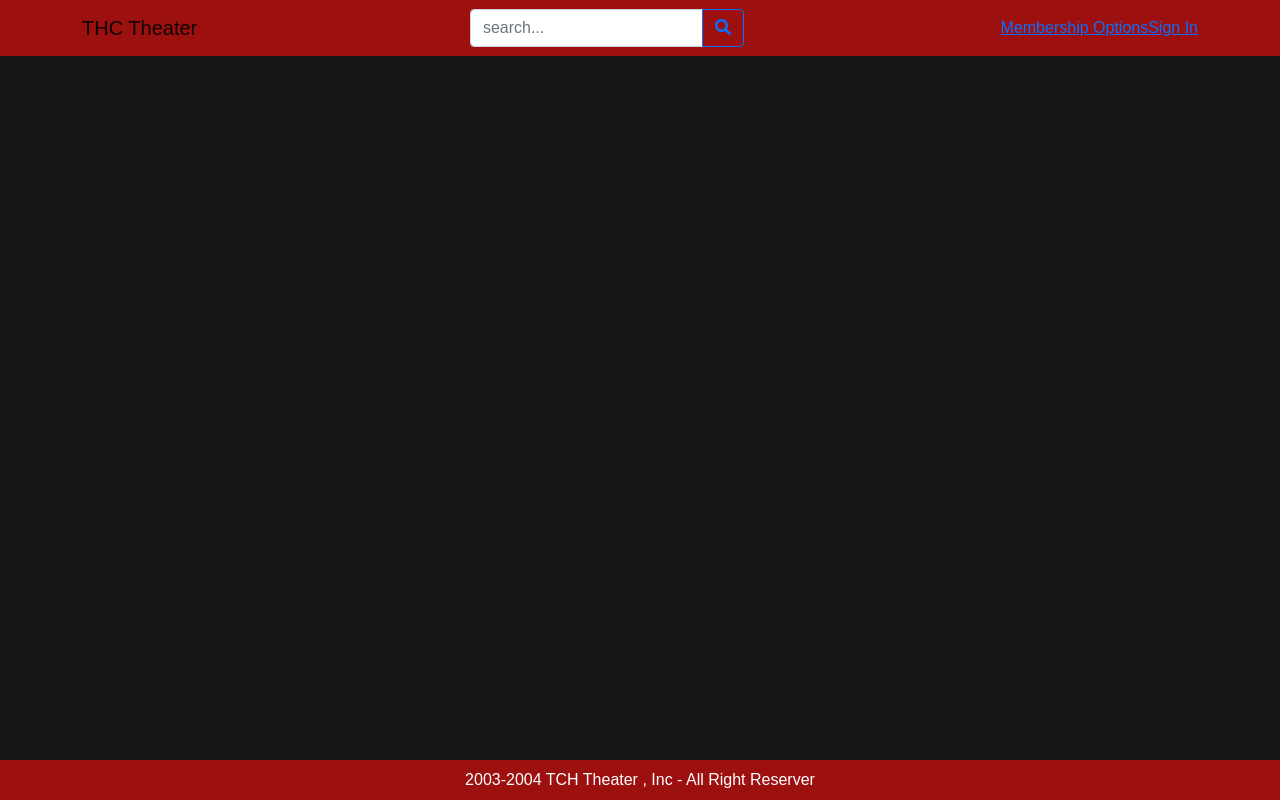
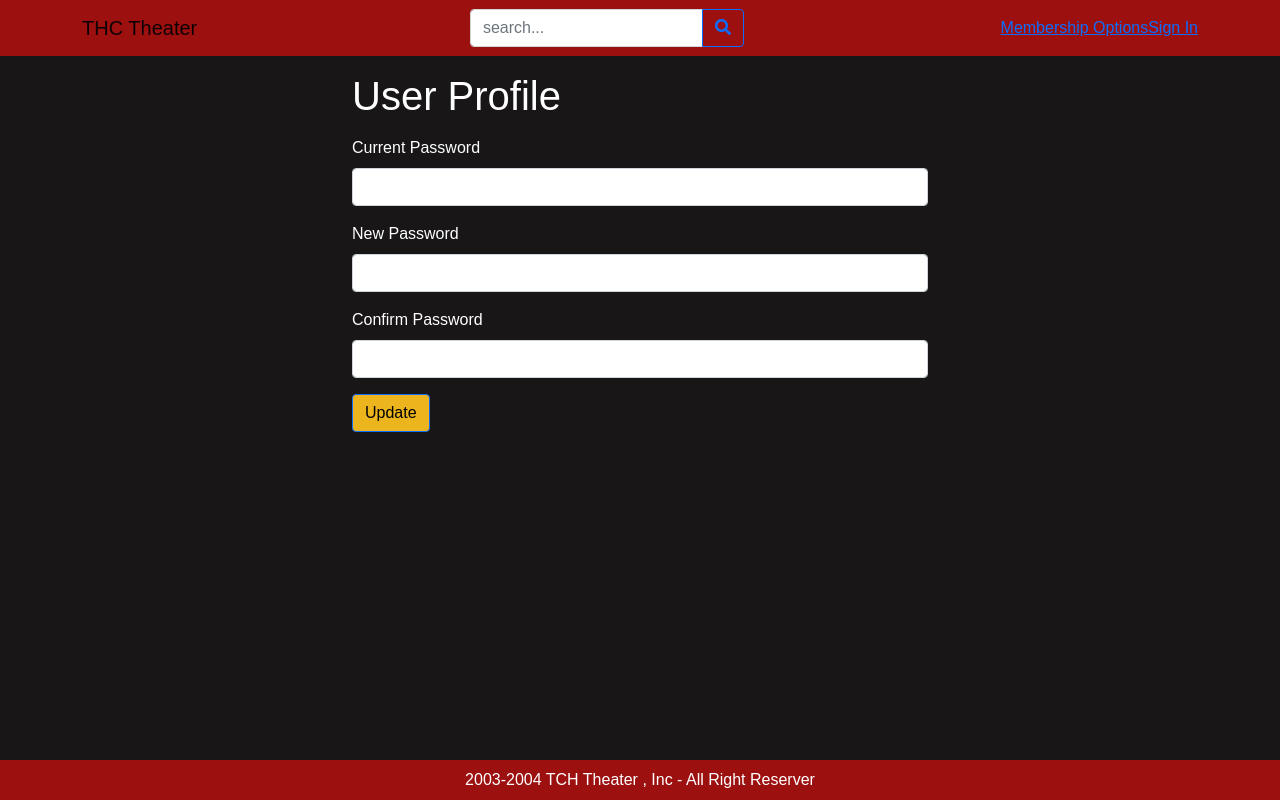
Before and after one commit to thuyluu9595/Movie-Theater-Club, a React (Create React App) app in the folder frontend/: page /changepw in a window 1280 px wide. Built offline with nearby package versions, Linux system fonts and the light colour scheme.

Commit message:
added change Password screen

```diff
--- a/frontend/src/App.js
+++ b/frontend/src/App.js
@@ -22,6 +22,7 @@ import {URL} from "./Constants";
 import CancelPremiumScreen from "./screens/CancelPremiumScreen";
 import StripeScreen from "./screens/StripeScreen";
 import MembershipOptionsScreen from "./screens/MembershipOptionsScreen";
+import ChangePasswordScreen from "./screens/ChangePasswordScreen";
 
 const reducer = (state, action) => {
     switch (action.type) {
@@ -139,6 +140,9 @@ export default function App() {
                                                 <LinkContainer to="/history">
                                                     <NavDropdown.Item>History</NavDropdown.Item>
                                                 </LinkContainer>
+                                                <LinkContainer to="/changepw">
+                                                    <NavDropdown.Item>Change Password</NavDropdown.Item>
+                                                </LinkContainer>
                                                 {userInfo && generateButton()}
                                             </div>
                                         )}
@@ -184,6 +188,7 @@ export default function App() {
                             <Route path="/premium" element={<PremiumScreen/>}/>
                             <Route path="/history" element={<HistoryScreen/>}/>
                             <Route path="/locations/:id" element={<ScreenScreen/>}/>
+                            <Route path="/changepw" element={<ChangePasswordScreen/>}/>
                         </Routes>
                     </Container>
                 </main>
--- a/frontend/src/screens/ChangePasswordScreen.js
+++ b/frontend/src/screens/ChangePasswordScreen.js
@@ -10,17 +10,11 @@ import MessageBox from "../components/MessageBox";
 
 const reducer = (state, action) => {
     switch (action.type) {
-        case "FETCH_REQUEST":
-            return {...state, loading: true};
-        case "FETCH_SUCCESS":
-            return {...state, info: action.payload, loading: false};
-        case "FETCH_FAIL":
-            return {...state, loading: false, error: action.payload};
-        case "UPDATE_INFO_REQUEST":
+        case "UPDATE_PASSWORD_REQUEST":
             return {...state, loading: true, success: false};
-        case "UPDATE_INFO_SUCCESS":
+        case "UPDATE_PASSWORD_SUCCESS":
             return {...state, loading: false, success: true};
-        case "UPDATE_INFO_FAIL":
+        case "UPDATE_PASSWORD_FAIL":
             return {...state, loading: false, error: action.payload};
         default:
             return state;
@@ -33,63 +27,46 @@ const initialState = {
     loading: false
 };
 
-export default function ProfileScreen() {
+export default function ChangePasswordScreen() {
     const {state, dispatch: ctxDispatch} = useContext(Store);
     const {userInfo} = state;
 
 
-    const [firstname, setFirstname] = useState();
-    const [lastname, setLastname] = useState();
-    const [email, setEmail] = useState();
+    const [password, setPassword] = useState("");
+    const [newPassword, setNewPassword] = useState("");
+    const [confirmPassword, setConfirmPassword] = useState("");
 
     const navigate = useNavigate();
 
-    const [{loading, success, error, info}, dispatch] = useReducer(reducer, initialState);
+    const [{loading, success, error}, dispatch] = useReducer(reducer, initialState);
     const submitHandler = async (e) => {
         e.preventDefault();
-        dispatch({type: "UPDATE_INFO_REQUEST"});
+        if (newPassword === confirmPassword) {
+            dispatch({type: "UPDATE_PASSWORD_REQUEST"});
             try {
-            await axios.put(`${URL}/user/${userInfo.id}/update-info`, {
-                    firstname,
-                    lastname,
-                    email
+                await axios.put(`${URL}/user/changepw`, {
+                        password,
+                        newPassword
                     },
                     {
                         headers: {Authorization: `Bearer ${userInfo.token}`},
                     });
-            dispatch({type: "UPDATE_INFO_SUCCESS"});
+                dispatch({type: "UPDATE_PASSWORD_SUCCESS"});
             } catch (error) {
-            dispatch({type: "UPDATE_INFO_FAIL", payload: error.message});
-            throw error
+                dispatch({type: "UPDATE_PASSWORD_FAIL", payload: error.message});
+            }
+        } else {
+            alert("Password not match.");
         }
     };
 
-    const getInfo = async () => {
-        dispatch({type: "FETCH_REQUEST"});
-        try {
-            const {data} = await axios.get(`${URL}/user/info`, {
-                headers: {Authorization: `Bearer ${userInfo.token}`},
-            });
-            dispatch({type: "FETCH_SUCCESS", payload: data});
-            setFirstname(data.firstname);
-            setLastname(data.lastname);
-            setEmail(data.email);
-        } catch (error) {
-            dispatch({type: "FETCH_FAIL", payload: error.message});
-        }
-    };
 
     useEffect(() => {
-        getInfo();
         if (success) {
-            alert("Successfully update your profile");
-            userInfo.firstname = firstname;
-            userInfo.lastname = lastname;
-            localStorage.setItem('userInfo', JSON.stringify(userInfo));
+            alert("Successfully update your password");
             navigate("/");
-            window.location.reload();
         }
-    }, [success, dispatch]);
+    }, [success]);
 
     return (
         <div className='container small-container'>
@@ -101,37 +78,32 @@ export default function ProfileScreen() {
             {error && <MessageBox variant={"danger"}>{error}</MessageBox>}
             <form onSubmit={e => submitHandler(e)}>
                 <Form.Group className='mb-3' controlId='name'>
-                    <Form.Label>First Name</Form.Label>
+                    <Form.Label>Current Password</Form.Label>
                     <Form.Control
-                        value={firstname}
-                        onChange={(e) => setFirstname(e.target.value)}
+                        value={password}
+                        type={"password"}
+                        onChange={(e) => setPassword(e.target.value)}
                         required
                     />
                 </Form.Group>
                 <Form.Group className='mb-3' controlId='email'>
-                    <Form.Label>Last Name</Form.Label>
+                    <Form.Label>New Password</Form.Label>
                     <Form.Control
-                        value={lastname}
-                        onChange={(e) => setLastname(e.target.value)}
+                        type={"password"}
+                        value={newPassword}
+                        onChange={(e) => setNewPassword(e.target.value)}
                         required
                     />
                 </Form.Group>
                 <Form.Group className='mb-3' controlId='password'>
-                    <Form.Label>Email</Form.Label>
+                    <Form.Label>Confirm Password</Form.Label>
                     <Form.Control
-                        type='email'
-                        value={email}
-                        onChange={(e) => setEmail(e.target.value)}
+                        type={"password"}
+                        value={confirmPassword}
+                        onChange={(e) => setConfirmPassword(e.target.value)}
                         required
                     />
                 </Form.Group>
-                {/*<Form.Group className='mb-3' controlId='confirmPassword'>*/}
-                {/*    <Form.Label>Confirm Password</Form.Label>*/}
-                {/*    <Form.Control*/}
-                {/*        value={confirmPassword}*/}
-                {/*        onChange={(e) => setConfirmPassword(e.target.value)}*/}
-                {/*        required />*/}
-                {/*</Form.Group>*/}
                 <div className='mb-3'>
                     <Button type='submit'>Update</Button>
                 </div>
```
Lines whose indentation alone changed are shown as unchanged.
